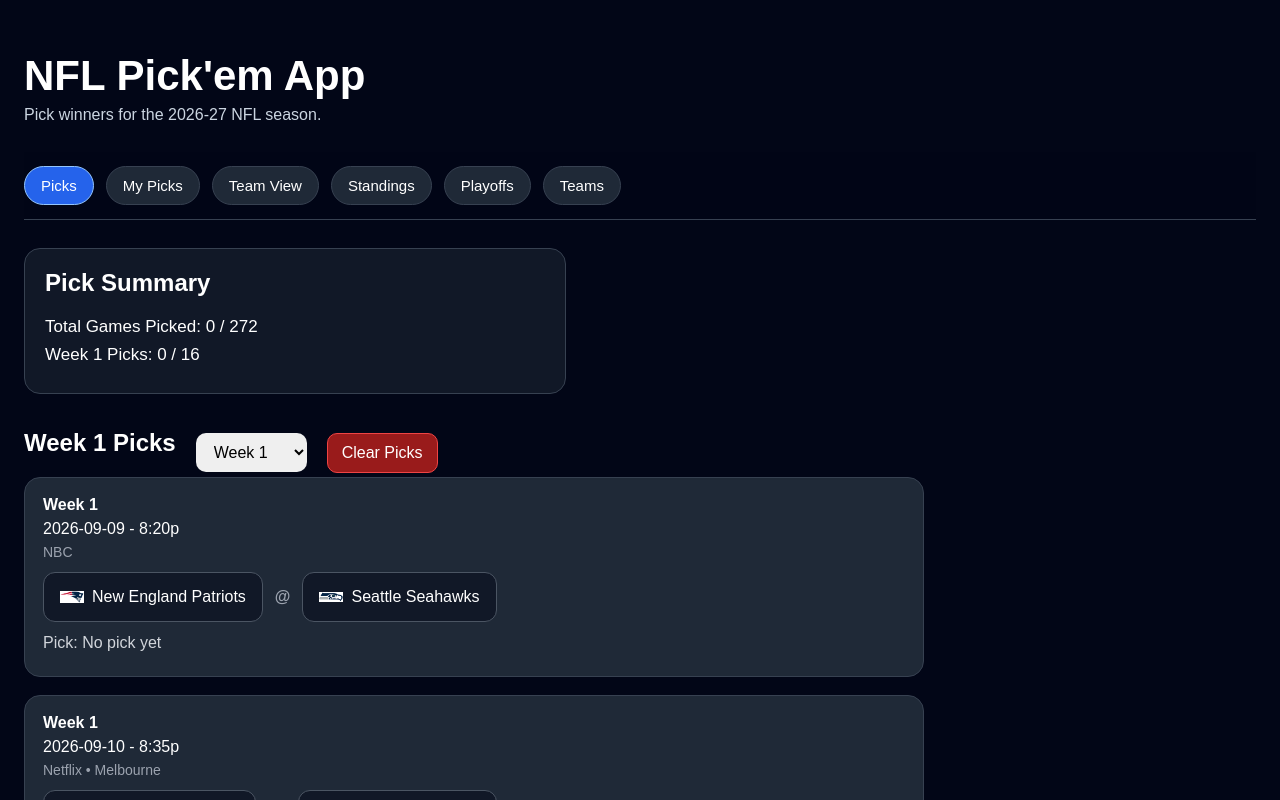
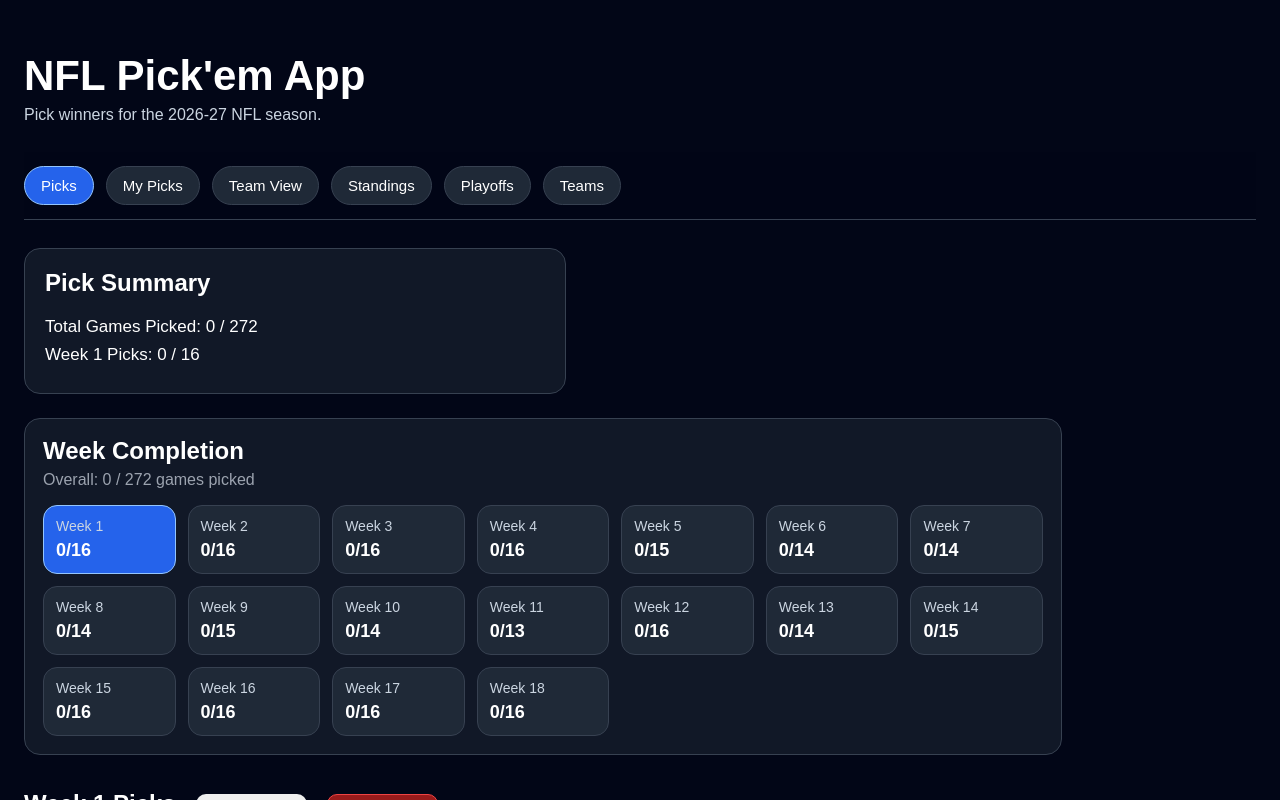
Before and after one commit to Schwas/nfl-pickem-app, a React (Vite) app: page / in a window 1280 px wide. Shown: the top 800 px of the page. Built offline with nearby package versions, Linux system fonts and the light colour scheme.

Commit message:
Add week completion tracker

```diff
--- a/src/App.css
+++ b/src/App.css
@@ -564,3 +564,70 @@ body {
     white-space: normal;
   }
 }
+
+.week-completion-card {
+  background: #111827;
+  border: 1px solid #374151;
+  border-radius: 16px;
+  padding: 18px;
+  margin: 24px 0;
+  max-width: 1000px;
+}
+
+.week-completion-header h2 {
+  margin-top: 0;
+  margin-bottom: 6px;
+}
+
+.week-completion-header p {
+  color: #9ca3af;
+  margin-top: 0;
+}
+
+.week-completion-grid {
+  display: grid;
+  grid-template-columns: repeat(auto-fit, minmax(120px, 1fr));
+  gap: 12px;
+}
+
+.week-completion-button {
+  background: #1f2937;
+  color: white;
+  border: 1px solid #374151;
+  border-radius: 14px;
+  padding: 12px;
+  cursor: pointer;
+  display: flex;
+  flex-direction: column;
+  gap: 6px;
+  text-align: left;
+}
+
+.week-completion-button:hover {
+  border-color: #60a5fa;
+}
+
+.week-completion-button.active {
+  background: #2563eb;
+  border-color: #93c5fd;
+}
+
+.week-completion-button.complete {
+  background: #14532d;
+  border-color: #22c55e;
+}
+
+.week-completion-button span {
+  color: #cbd5e1;
+  font-size: 14px;
+}
+
+.week-completion-button strong {
+  font-size: 18px;
+}
+
+@media (max-width: 700px) {
+  .week-completion-grid {
+    grid-template-columns: repeat(2, 1fr);
+  }
+}
--- a/src/App.jsx
+++ b/src/App.jsx
@@ -85,6 +85,18 @@ function App() {
       picked: pickedGames.length,
       total: teamGames.length,
       remaining: teamGames.length - pickedGames.length,
+    };
+  }
+
+  function getWeekPickProgress(week) {
+    const weekGames = schedule2026.filter((game) => game.week === week);
+    const pickedGames = weekGames.filter((game) => picks[game.id]);
+
+    return {
+      picked: pickedGames.length,
+      total: weekGames.length,
+      remaining: weekGames.length - pickedGames.length,
+      isComplete: weekGames.length > 0 && pickedGames.length === weekGames.length,
     };
   }
 
@@ -343,6 +355,45 @@ function App() {
       <p className="picked-text">
         Pick: {selectedPick ? getTeamById(selectedPick).name : "No pick yet"}
       </p>
+    );
+  }
+
+  function renderWeekCompletionTracker() {
+    return (
+      <div className="week-completion-card">
+        <div className="week-completion-header">
+          <h2>Week Completion</h2>
+          <p>
+            Overall: {totalPickedGames} / {totalGames} games picked
+          </p>
+        </div>
+
+        <div className="week-completion-grid">
+          {availableWeeks.map((week) => {
+            const progress = getWeekPickProgress(week);
+
+            return (
+              <button
+                key={week}
+                className={
+                  selectedWeek === week
+                    ? "week-completion-button active"
+                    : progress.isComplete
+                    ? "week-completion-button complete"
+                    : "week-completion-button"
+                }
+                onClick={() => setSelectedWeek(week)}
+              >
+                <span>Week {week}</span>
+                <strong>
+                  {progress.picked}/{progress.total}
+                  {progress.isComplete ? " ✅" : ""}
+                </strong>
+              </button>
+            );
+          })}
+        </div>
+      </div>
     );
   }
 
@@ -711,6 +762,7 @@ function App() {
       {activeTab === "picks" && (
         <>
           {renderPickSummary()}
+          {renderWeekCompletionTracker()}
 
           <div className="single-column-section">{renderWeekPicks()}</div>
         </>
```
